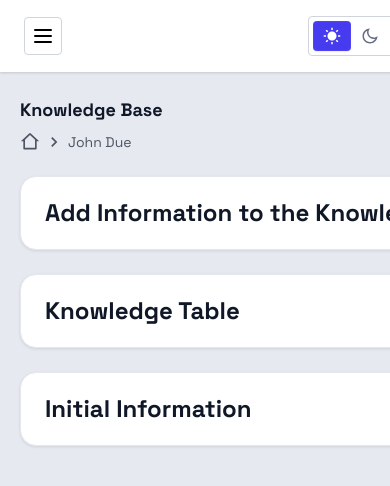
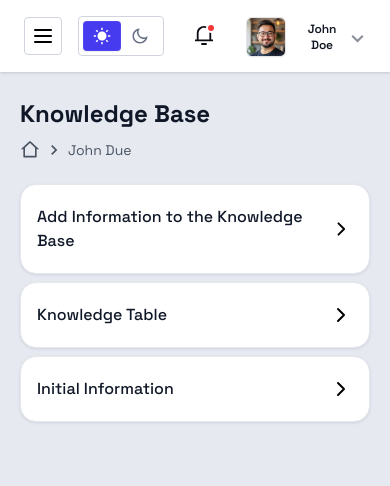
Before and after one commit to nur-it/react-un-lion-dashboard, a React (Vite) app: page /knowledge-base in a window 390 px wide. Shown: the top 486 px of the page. Built offline with nearby package versions, Linux system fonts and the light colour scheme.

Commit message:
info res check

```diff
--- a/src/app/knowledge-base.jsx
+++ b/src/app/knowledge-base.jsx
@@ -1,6 +1,4 @@
 import InformationKnowledge from "@/components/screen/KnowledgeBase/InformationKnowledge";
-import InitialInformation from "@/components/screen/KnowledgeBase/InitialInformation";
-import KnowledgeTable from "@/components/screen/KnowledgeBase/KnowledgeTable";
 import ToggleTab from "@/components/screen/KnowledgeBase/ToggleTab";
 import PageHeading from "@/components/shared/PageHeading";
 
@@ -8,15 +6,18 @@ const KnowledgeBasePage = () => {
   return (
     <div className="space-y-6 pb-10">
       <PageHeading page_name="Knowledge Base" />
-      <div className="space-y-6">
+      <div className="space-y-2 sm:space-y-6">
         <ToggleTab
           title="Add Information to the Knowledge Base"
+
+          // content={<KnowledgeTable />}
           content={<InformationKnowledge />}
         />
-        <ToggleTab title="Knowledge Table" content={<KnowledgeTable />} />
+        <ToggleTab title="Knowledge Table" content={"two"} />
         <ToggleTab
           title="Initial Information"
-          content={<InitialInformation />}
+          // content={<InitialInformation />}
+          content={"three"}
         />
       </div>
     </div>
--- a/src/components/screen/KnowledgeBase/InfoUpdateInitialDocument.jsx
+++ b/src/components/screen/KnowledgeBase/InfoUpdateInitialDocument.jsx
@@ -17,17 +17,17 @@ const InfoUpdateInitialDocument = () => {
   };
   return (
     <div className="space-y-6">
-      <div className="grid grid-cols-9 gap-10">
-        <div className="col-span-3">
+      <div className="md:grid md:grid-cols-9 md:gap-10 space-y-2 md:space-y-0">
+        <div className="md:col-span-3">
           <div className="relative flex items-center gap-1.5">
-            <p className="text-lg font-medium text-secondary_main">
+            <p className="text-sm sm:text-lg font-medium text-secondary_main">
               Upload Intial Documents
             </p>
             <img src={info} alt="info" className="cursor-pointer" />
           </div>
         </div>
-        <div className="col-span-6 space-y-3">
-          <div className="flex h-[88px] w-full items-center justify-between gap-5 rounded-xl border-[1px] border-dashed border-[#CDD0D5] p-6">
+        <div className="md:col-span-6 space-y-3">
+          <div className="flex  w-full flex-col md:flex-row items-center justify-between gap-5 rounded-xl border-[1px] border-dashed border-[#CDD0D5] p-6">
             <div className="flex items-center gap-5">
               <img src={cloudIcon} alt="cloudIcon" />
               <div className="space-y-1">
@@ -41,7 +41,7 @@ const InfoUpdateInitialDocument = () => {
             </div>
             <button
               onClick={handleButtonClick}
-              className="flex h-8 items-center justify-center rounded-lg border border-[#E2E4E9] bg-white px-4 py-1.5 text-sm font-medium text-text_sub500"
+              className="flex w-full sm:max-w-[117px] h-8 items-center justify-center rounded-lg border border-[#E2E4E9] bg-white px-4 py-1.5 text-sm font-medium text-text_sub500"
             >
               Browse File
             </button>
@@ -55,7 +55,7 @@ const InfoUpdateInitialDocument = () => {
         </div>
       </div>
       <div className="flex items-center justify-end">
-        <Button>Submit</Button>
+        <Button className="w-full md:max-w-[97px]">Submit</Button>
       </div>
     </div>
   );
--- a/src/components/screen/KnowledgeBase/InformationKnowledge.jsx
+++ b/src/components/screen/KnowledgeBase/InformationKnowledge.jsx
@@ -10,13 +10,13 @@ const InformationKnowledge = () => {
     title: "Enter title text to submit",
   };
   return (
-    <form className="pb-5">
+    <form className="pb-4 md:pb-5">
       <div className="mb-8 h-[1px] w-full bg-gray200"></div>
       <div className="space-y-6">
-        <div className="grid grid-cols-9 gap-10">
-          <div className="col-span-3">
+        <div className="md:grid md:grid-cols-9 md:gap-10 space-y-2 md:space-y-0">
+          <div className="md:col-span-3">
             <div className="relative flex items-center gap-1.5">
-              <p className="text-lg font-medium text-secondary_main">Title</p>
+              <p className="text-sm sm:text-lg font-medium text-secondary_main">Title</p>
               <div
                 onMouseEnter={() => setHoveredTooltip("title")}
                 onMouseLeave={() => setHoveredTooltip(null)}
@@ -29,24 +29,24 @@ const InformationKnowledge = () => {
               </div>
             </div>
           </div>
-          <div className="col-span-6">
+          <div className="md:col-span-6">
             <input
               type="text"
               placeholder="Enter your text..."
-              className="h-[46px] w-full rounded-lg border border-gray300 bg-[#0000000A] px-4 py-2 outline-none placeholder:text-[#00000080]"
+              className="h-[46px] w-full rounded-lg border border-gray300 bg-[#0000000A] px-4 py-2 outline-none placeholder:text-[#00000080] text-sm md:text-base"
             />
           </div>
         </div>
-        <div className="grid grid-cols-9 gap-10">
-          <div className="col-span-3">
+        <div className="md:grid md:grid-cols-9 md:gap-10 space-y-2 md:space-y-0">
+          <div className="md:col-span-3">
             <div className="relative flex items-center gap-1.5">
-              <p className="text-lg font-medium text-secondary_main">
+              <p className="text-sm sm:text-lg font-medium text-secondary_main">
                 Add Text Information
               </p>
               <img src={info} alt="info" className="cursor-pointer" />
             </div>
           </div>
-          <div className="col-span-6">
+          <div className="md:col-span-6">
             <textarea
               placeholder="Enter your text..."
               className="h-[118px] w-full resize-none rounded-lg border border-gray300 bg-[#0000000A] px-4 py-2 outline-none placeholder:text-[#00000080]"
@@ -56,14 +56,14 @@ const InformationKnowledge = () => {
       </div>
       <div className="mb-8 mt-7 h-[1px] w-full bg-gray200"></div>
       <div className="space-y-6">
-        <div className="grid grid-cols-9 gap-10">
-          <div className="col-span-3">
+        <div className="md:grid md:grid-cols-9 md:gap-10 space-y-2 md:space-y-0">
+          <div className="md:col-span-3">
             <div className="relative flex items-center gap-1.5">
-              <p className="text-lg font-medium text-secondary_main">Title</p>
+              <p className="text-sm sm:text-lg font-medium text-secondary_main">Title</p>
               <img src={info} alt="info" className="cursor-pointer" />
             </div>
           </div>
-          <div className="col-span-6">
+          <div className="md:col-span-6">
             <input
               type="text"
               placeholder="Enter your text..."
--- a/src/components/screen/KnowledgeBase/KnowledgeTable.jsx
+++ b/src/components/screen/KnowledgeBase/KnowledgeTable.jsx
@@ -1,6 +1,6 @@
 import CategoryDropdown from "@/components/shared/CategoryDropdown";
 import search from "../../../assets/icon/search.svg";
-import FullKnowledgeTable from "./FullKnowledgeTable";
+// import FullKnowledgeTable from "./FullKnowledgeTable";
 
 const KnowledgeTable = () => {
   const categories = ["Category 1", "Category 2", "Category 3", "Category 4"];
@@ -22,7 +22,7 @@ const KnowledgeTable = () => {
         </div>
       </div>
       <div>
-        <FullKnowledgeTable />
+        {/* <FullKnowledgeTable /> */}
       </div>
     </div>
   );
--- a/src/components/screen/KnowledgeBase/ToggleTab.jsx
+++ b/src/components/screen/KnowledgeBase/ToggleTab.jsx
@@ -9,12 +9,12 @@ const ToggleTab = ({ title, content }) => {
   };
 
   return (
-    <div className="border-gray200 tab-shadow w-full rounded-2xl border bg-white px-6">
+    <div className="border-gray200 tab-shadow w-full rounded-2xl border bg-white px-4 sm:px-6">
       <div
-        className="flex cursor-pointer items-center justify-between gap-4 py-5"
+        className="flex cursor-pointer items-center justify-between gap-1 sm:gap-4 py-5"
         onClick={toggleContent}
       >
-        <h4 className="text-2xl font-bold text-secondary_main">{title}</h4>
+        <h4 className="text-base sm:text-2xl font-medium sm:font-bold text-secondary_main">{title}</h4>
         {isOpen ? <LuChevronDown size={24} /> : <LuChevronRight size={24} />}
       </div>
       {/* Content */}
--- a/src/components/screen/KnowledgeBase/Tooltip.jsx
+++ b/src/components/screen/KnowledgeBase/Tooltip.jsx
@@ -3,7 +3,7 @@ const Tooltip = ({ content, isVisible }) => {
   return (
     <div>
       {isVisible && (
-        <div className="absolute bottom-8 left-9 mt-1 flex flex-col items-center">
+        <div className="absolute bottom-6 md:bottom-8 left-[30px] md:left-9 mt-1 flex flex-col items-center">
           <div className="relative">
             <div className="info-shadow rounded-md border border-[#E2E4E9] bg-white px-1.5 py-0.5 text-sm text-gray-700">
               {content}
--- a/src/components/shared/PageHeading.jsx
+++ b/src/components/shared/PageHeading.jsx
@@ -4,7 +4,7 @@ import { Link } from "react-router";
 const PageHeading = ({ page_name }) => {
   return (
     <div className="space-y-2">
-      <h4 className="text-lg font-bold text-secondary_main dark:text-white sm:text-2xl">
+      <h4 className="text-[24px] font-bold text-secondary_main dark:text-white sm:text-2xl">
         {page_name}
       </h4>
       <div className="flex items-center gap-1 text-gray600 dark:text-text_disable">
```
